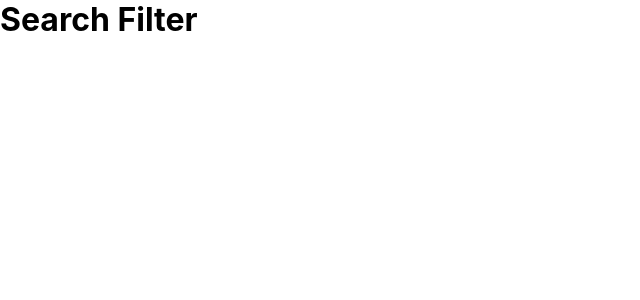
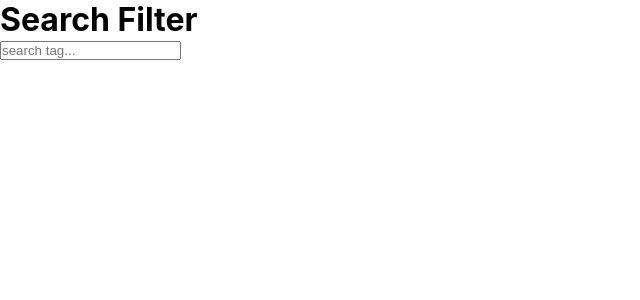
Before and after one commit to marcinoles87/search-filter, a React (Create React App) app: page / in a window 1280 px wide. Shown: the top 300 px of the page, without its empty margins (0-640 px from the left). Built offline with nearby package versions, Linux system fonts and the light colour scheme.

Commit message:
add component

```diff
--- a/src/App.js
+++ b/src/App.js
@@ -1,10 +1,12 @@
-import logo from './logo.svg';
-import './App.css';
+
+import './App.css'
+import Search from './components/Search.js';
 
 function App() {
   return (
     <div className="App">
       <h1>Search Filter</h1>
+      <Search></Search>
     </div>
   );
 }
--- /dev/null
+++ b/src/components/Search.js
@@ -0,0 +1,12 @@
+import React from 'react'
+
+
+const Search = () => {
+    return (
+        <div>
+            <input placeholder="search tag..."></input>
+        </div>
+     );
+}
+
+export default Search;
```
